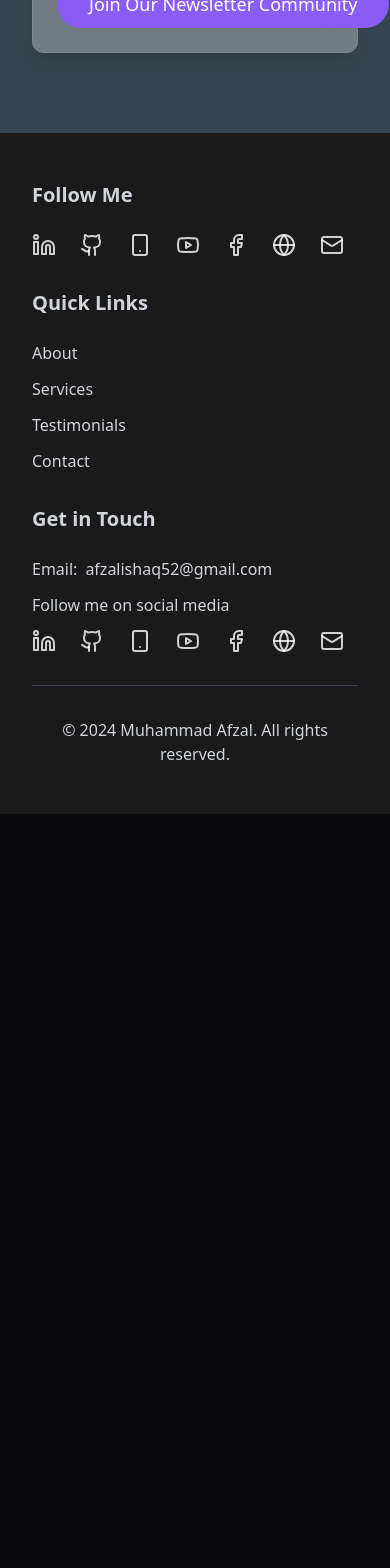
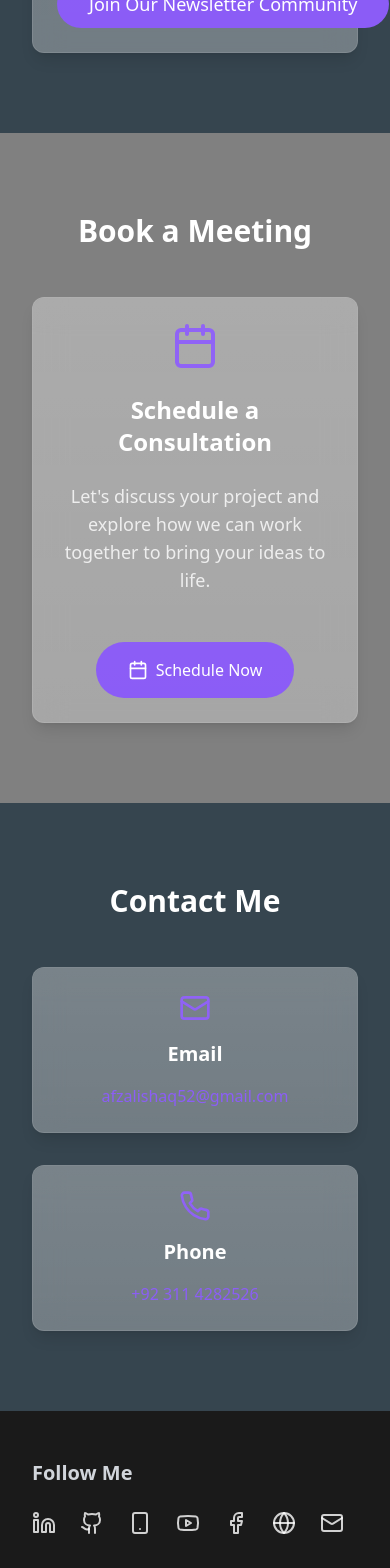
Before and after one commit to emAfzal52/glassy-portfolio-oasis-68, a React (Vite) app: page / in a window 390 px wide. Shown: the part 7560-9128 px from the top of the page. Before the commit the page ends 8374 px from the top, so only its background shows below. Built offline with nearby package versions, Linux system fonts and the light colour scheme.

Commit message:
Add booking and contact sections
Implement "Book a Meeting" feature with Google Calendar integration and add a "Contact Me" section to enhance user engagement.
[skip gpt_engineer]

```diff
--- a/src/components/Navigation.tsx
+++ b/src/components/Navigation.tsx
@@ -50,11 +50,14 @@ export const Navigation = () => {
               <a href="#company" className="text-white hover:text-accent transition-colors">
                 My Company
               </a>
-              <a href="#newsletter" className="text-white hover:text-accent transition-colors">
-                Newsletter
+              <a href="#book-meeting" className="text-white hover:text-accent transition-colors">
+                Book Meeting
               </a>
               <a href="#contact" className="text-white hover:text-accent transition-colors">
                 Contact
+              </a>
+              <a href="#newsletter" className="text-white hover:text-accent transition-colors">
+                Newsletter
               </a>
             </div>
 
@@ -106,11 +109,11 @@ export const Navigation = () => {
                 My Company
               </a>
               <a
-                href="#newsletter"
+                href="#book-meeting"
                 className="block text-white hover:text-accent transition-colors"
                 onClick={toggleMenu}
               >
-                Newsletter
+                Book Meeting
               </a>
               <a
                 href="#contact"
@@ -119,6 +122,13 @@ export const Navigation = () => {
               >
                 Contact
               </a>
+              <a
+                href="#newsletter"
+                className="block text-white hover:text-accent transition-colors"
+                onClick={toggleMenu}
+              >
+                Newsletter
+              </a>
             </div>
           )}
         </nav>
--- a/src/pages/Index.tsx
+++ b/src/pages/Index.tsx
@@ -1,4 +1,4 @@
-import { Calendar, Code, Globe, Database, Cloud, Brain } from "lucide-react";
+import { Calendar, Code, Globe, Database, Cloud, Brain, Mail, Phone } from "lucide-react";
 import { GlassCard } from "@/components/GlassCard";
 import { ServiceCard } from "@/components/ServiceCard";
 import { Navigation } from "@/components/Navigation";
@@ -120,6 +120,64 @@ const Index = () => {
         <Newsletter />
       </section>
 
+      <section id="book-meeting" className="bg-sections-about text-white py-20">
+        <div className="container">
+          <h2 className="text-3xl md:text-4xl font-bold text-center mb-12">Book a Meeting</h2>
+          <div className="max-w-4xl mx-auto">
+            <GlassCard className="text-center">
+              <div className="flex flex-col items-center gap-6">
+                <Calendar className="w-12 h-12 text-accent" />
+                <h3 className="text-2xl font-bold">Schedule a Consultation</h3>
+                <p className="text-lg text-white/80 mb-6">
+                  Let's discuss your project and explore how we can work together to bring your ideas to life.
+                </p>
+                <a
+                  href="https://calendar.google.com/calendar/appointments/schedules/AcZssZ0PwXH9HE7_h6WGywXYg_J5nTp_rA8A_1A-VWk="
+                  target="_blank"
+                  rel="noopener noreferrer"
+                  className="inline-flex items-center gap-2 bg-accent hover:bg-accent/90 text-white px-8 py-4 rounded-full font-medium transition-all hover:scale-105"
+                >
+                  <Calendar className="w-5 h-5" />
+                  Schedule Now
+                </a>
+              </div>
+            </GlassCard>
+          </div>
+        </div>
+      </section>
+
+      <section id="contact" className="bg-sections-testimonials text-white py-20">
+        <div className="container">
+          <h2 className="text-3xl md:text-4xl font-bold text-center mb-12">Contact Me</h2>
+          <div className="grid grid-cols-1 md:grid-cols-2 gap-8 max-w-4xl mx-auto">
+            <GlassCard className="text-center">
+              <div className="flex flex-col items-center gap-4">
+                <Mail className="w-8 h-8 text-accent" />
+                <h3 className="text-xl font-bold">Email</h3>
+                <a
+                  href="mailto:afzalishaq52@gmail.com"
+                  className="text-accent hover:underline"
+                >
+                  afzalishaq52@gmail.com
+                </a>
+              </div>
+            </GlassCard>
+            <GlassCard className="text-center">
+              <div className="flex flex-col items-center gap-4">
+                <Phone className="w-8 h-8 text-accent" />
+                <h3 className="text-xl font-bold">Phone</h3>
+                <a
+                  href="tel:+923114282526"
+                  className="text-accent hover:underline"
+                >
+                  +92 311 4282526
+                </a>
+              </div>
+            </GlassCard>
+          </div>
+        </div>
+      </section>
+
       <footer className="bg-sections-footer text-gray-300">
         <div className="container py-12">
           <div className="grid grid-cols-1 md:grid-cols-3 gap-8">
```
